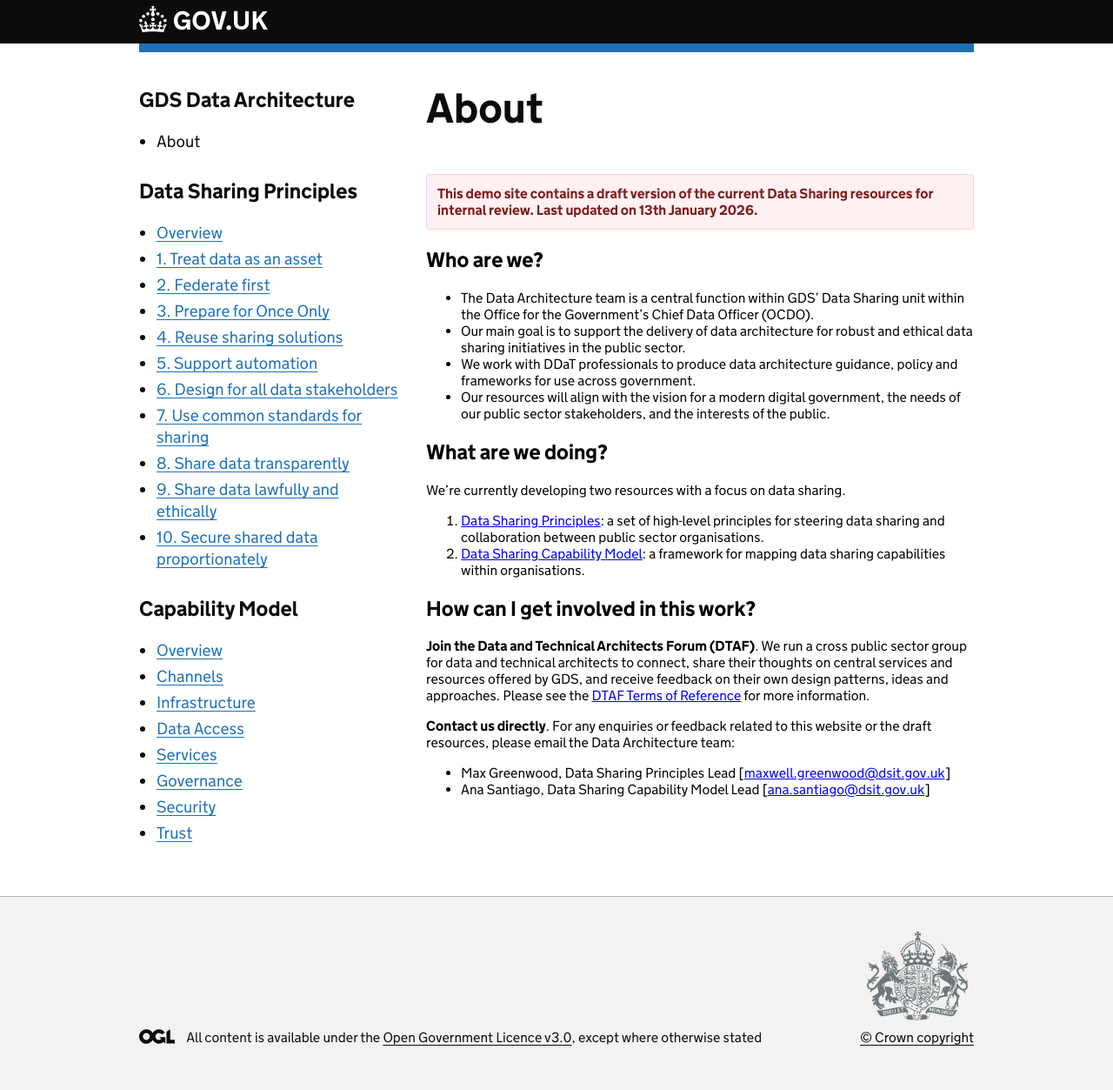
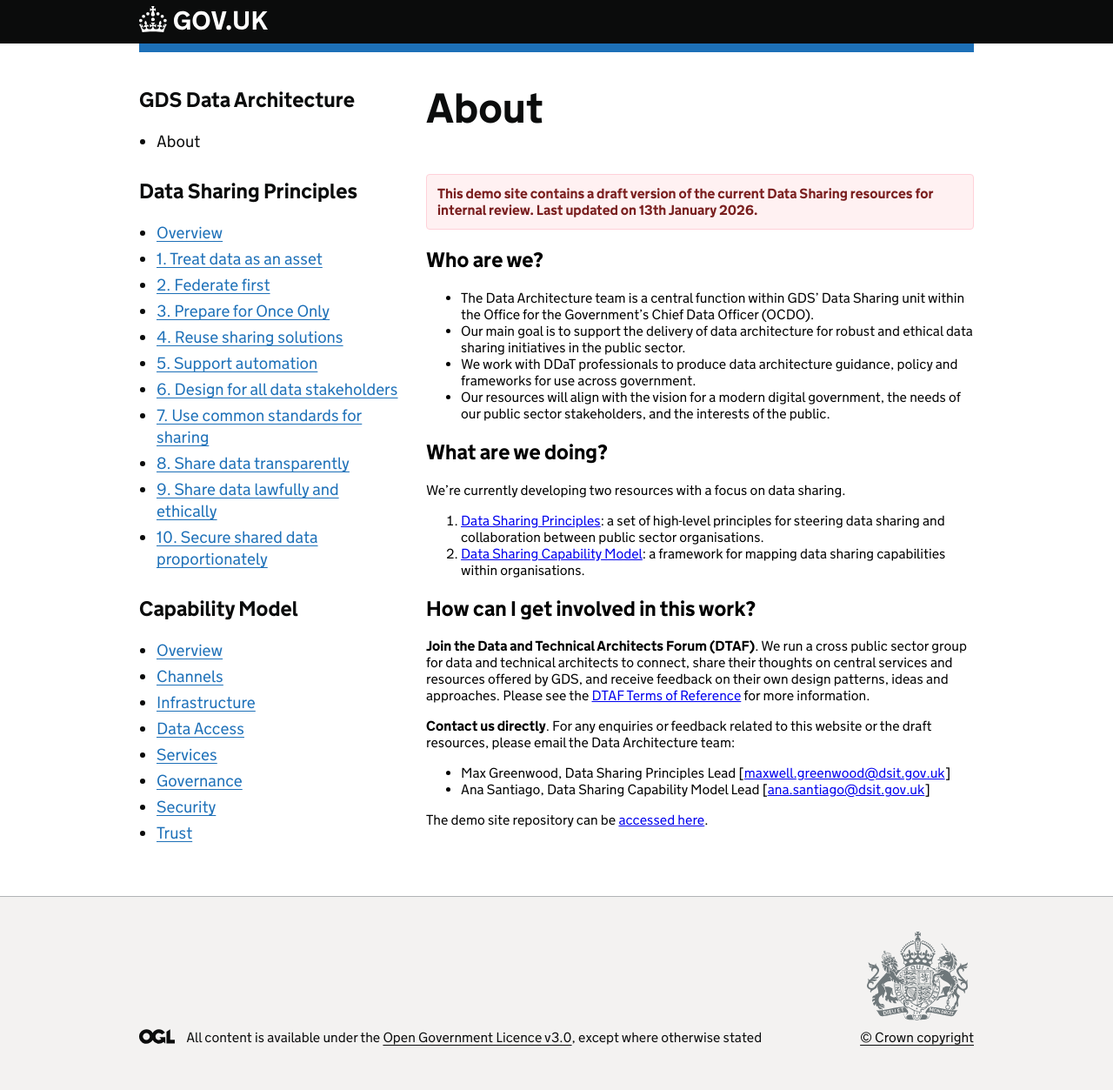
Before and after one commit to co-cddo/future-data-architecture, a Jekyll site: the page built from index.md, in a window 1280 px wide. Shown: the whole page at 87% size. Built offline with Jekyll 4.4.1, drawn with Linux system fonts in a browser that asks for light colours.

Commit message:
About page update

```diff
--- a/index.md
+++ b/index.md
@@ -29,3 +29,5 @@ We're currently developing two resources with a focus on data sharing.
 **Contact us directly**. For any enquiries or feedback related to this website or the draft resources, please email the Data Architecture team:
 -  Max Greenwood, Data Sharing Principles Lead [<maxwell.greenwood@dsit.gov.uk>]
 -  Ana Santiago, Data Sharing Capability Model Lead [<ana.santiago@dsit.gov.uk>]
+
+The demo site repository can be [accessed here](https://github.com/co-cddo/future-data-architecture).
```
